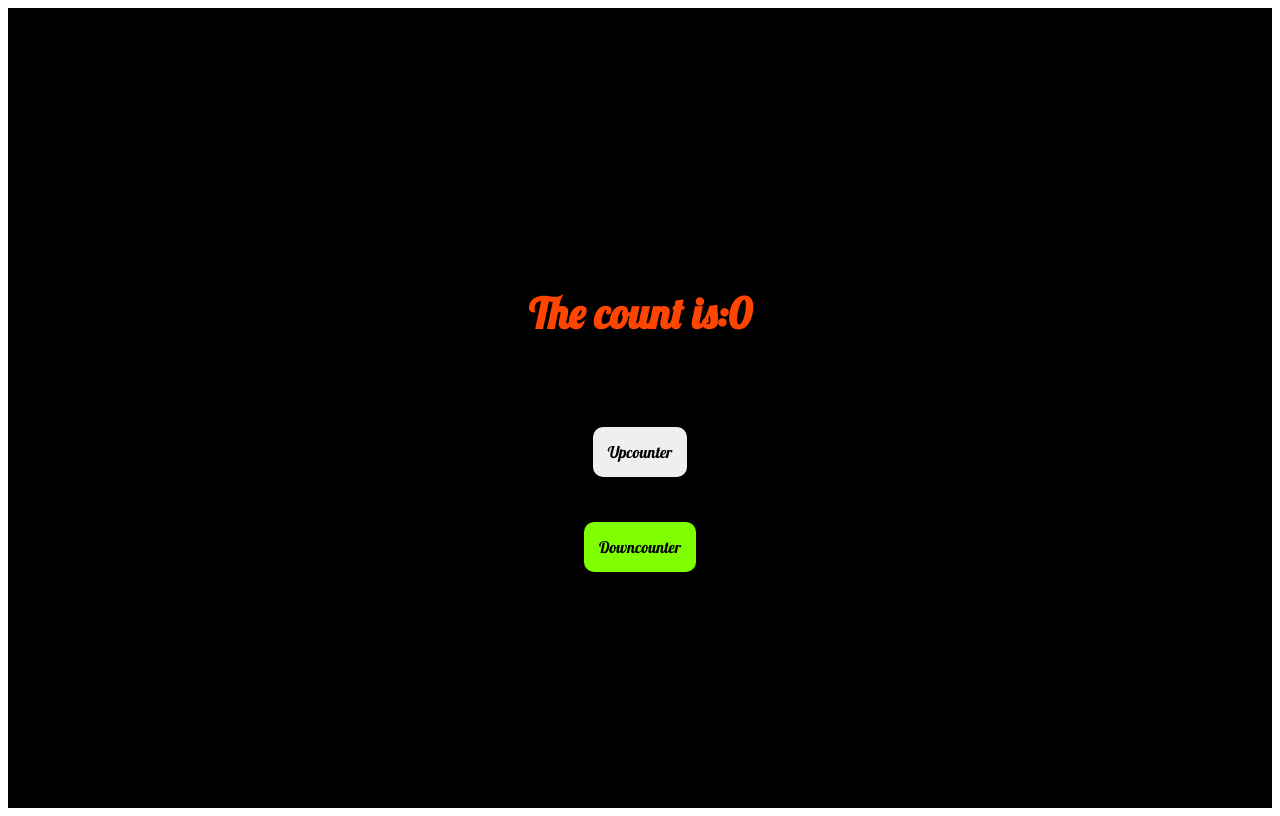
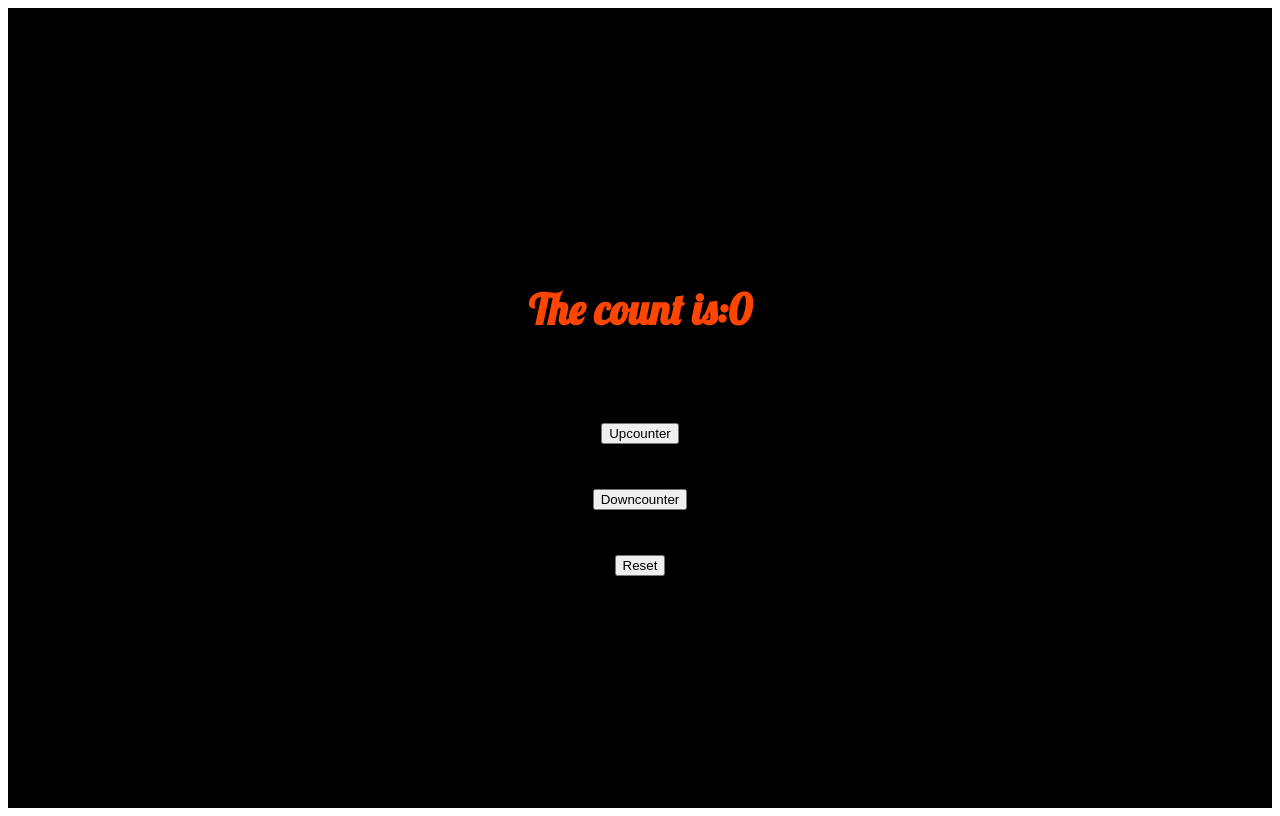
Before and after one commit to kalpanadd/REACT, a React (Create React App) app: page / in a window 1280 px wide. Built offline with nearby package versions, Linux system fonts and the light colour scheme.

Commit message:
added reset button and styles

```diff
--- a/src/App.js
+++ b/src/App.js
@@ -1,5 +1,5 @@
 import './App.css';
-import Counter from './components/Counter';
+import Counter from './components/COUNTER/Counter';
 
 function App() {
 
--- /dev/null
+++ b/src/components/COUNTER/Counter.css
@@ -0,0 +1,26 @@
+.btn{
+    font-family: Lobster,cursive;
+    font-size: medium;
+    border-radius: 10px ;
+    border:0;
+    outline: 0;
+    padding:15px;
+    cursor: pointer;
+    color:black;
+  }
+
+  .btn-upcount{
+    background-color:deepskyblue;
+
+
+  }
+
+  .btndowncount{
+    background-color:chartreuse;
+
+
+  }
+  .btnreset{
+    background-color: red;
+
+  }
--- /dev/null
+++ b/src/components/COUNTER/Counter.jsx
@@ -0,0 +1,43 @@
+import { useState } from 'react';
+import './Counter.css';
+function Counter() {
+    const [count, setCount] = useState(0);
+    const [upcolor, setUpColor] = useState(false);
+    const [downcolor, setDownColor] = useState(false);
+    const [reset, setReset] = useState('');
+
+
+    function Upcount() {
+        setCount(count + 1);
+        setUpColor(true);
+        setReset(false);
+        setDownColor(false);
+
+
+    }
+    function Downcount() {
+        setCount(count - 1);
+        setUpColor(false);
+        setDownColor(true);
+        setReset(false);
+    }
+    function Reset() {
+        setCount(count - count);
+        setReset(true);
+        setUpColor(false);
+        setDownColor(false)
+    }
+    return (
+        <div className="App">
+            <h3>The count is:{count}</h3>
+            <br />
+            <button onClick={Upcount} className={upcolor ? 'btn-upcount btn' : ''}>Upcounter</button><br />
+            <button onClick={Downcount} className={downcolor ? 'btndowncount btn' : ''}>Downcounter</button><br />
+            <button onClick={Reset} className={reset ? 'btnreset btn' : ''}>Reset</button>
+        </div>
+    );
+}
+
+export default Counter;
+//<button className='btn' onClick={() => setCount(count + 1)}>Upcounter</button><br />
+//<button className='btn' onClick={() => setCount(count - 1)}>Downcounter</button>
--- a/src/components/Counter.css
+++ /dev/null
@@ -1,33 +0,0 @@
-.btn{
-    font-family: Lobster,cursive;
-    font-size: medium;
-    border-radius: 10px ;
-    border:0;
-    outline: 0;
-    padding:15px;
-    cursor: pointer;
-  }
-
-  .btn-upcount{
-    background-color:deepskyblue;
-    font-family: Lobster,cursive;
-    font-size: medium;
-    border-radius: 10px ;
-    border:0;
-    outline: 0;
-    padding:15px;
-    cursor: pointer;
-
-  }
-
-  .btndowncount{
-    background-color:chartreuse;
-    font-family: Lobster,cursive;
-    font-size: medium;
-    border-radius: 10px ;
-    border:0;
-    outline: 0;
-    padding:15px;
-    cursor: pointer;
-
-  }
--- a/src/components/Counter.jsx
+++ /dev/null
@@ -1,31 +0,0 @@
-import { useState } from 'react';
-import './Counter.css';
-function Counter() {
-    const [count, setCount] = useState(0);
-    const [color, setColor] = useState();
-
-    function Upcount() {
-        setCount(count + 1);
-        setColor(true);
-
-    }
-
-    function Downcount() {
-        setCount(count - 1);
-        setColor(false);
-    }
-
-
-    return (
-        <div className="App">
-            <h3>The count is:{count}</h3>
-            <br />
-            <button className={color ? 'btn-upcount' : 'btn'} onClick={Upcount}>Upcounter</button><br />
-            <button className={color ? 'btn' : 'btndowncount'} onClick={Downcount}>Downcounter</button>
-        </div>
-    );
-}
-
-export default Counter;
-//<button className='btn' onClick={() => setCount(count + 1)}>Upcounter</button><br />
-//<button className='btn' onClick={() => setCount(count - 1)}>Downcounter</button>
```
